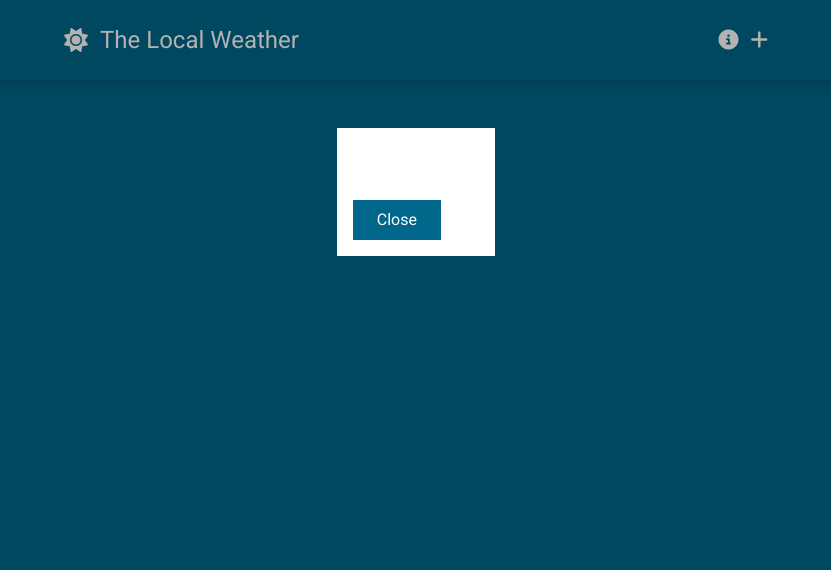
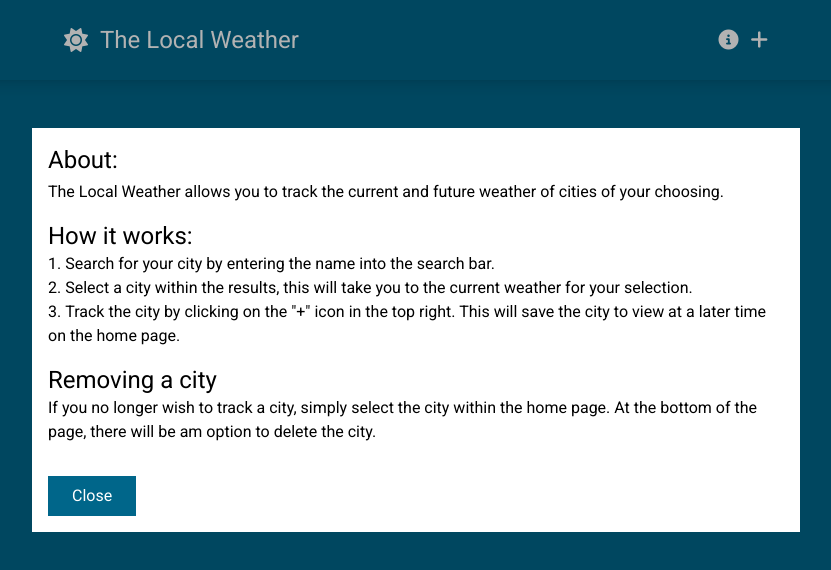
Before and after one commit to markpackham/VueTailwindWeatherApp, a Vue app: page / in a window 1280 px wide. Shown: the top 570 px of the page, without its empty margins (224-1055 px from the left). Built offline with nearby package versions, Linux system fonts and the light colour scheme.

Commit message:
add modalActive prop
https://youtu.be/NilffTjcDVA?t=302

```diff
--- a/src/components/BaseModal.vue
+++ b/src/components/BaseModal.vue
@@ -8,7 +8,35 @@
 </template>
 
 <script setup>
-</script>
+  defineEmits(["close-modal"]);
+  defineProps({
+    modalActive: {
+      type: Boolean,
+      default: false,
+    },
+  });
+  </script>
 
-<style lang="scss" scoped>
-</style>
+  <style scoped>
+  .modal-outer-enter-active,
+  .modal-outer-leave-active {
+    transition: opacity 0.3s cubic-bezier(0.52, 0.02, 0.19, 1.02);
+  }
+  .modal-outer-enter-from,
+  .modal-outer-leave-to {
+    opacity: 0;
+  }
+  .modal-inner-enter-active {
+    transition: all 0.3s cubic-bezier(0.52, 0.02, 0.19, 1.02) 0.15s;
+  }
+  .modal-inner-leave-active {
+    transition: all 0.3s cubic-bezier(0.52, 0.02, 0.19, 1.02);
+  }
+  .modal-inner-enter-from {
+    opacity: 0;
+    transform: scale(0.8);
+  }
+  .modal-inner-leave-to {
+    transform: scale(0.8);
+  }
+  </style>
--- a/src/components/SiteNavigation.vue
+++ b/src/components/SiteNavigation.vue
@@ -39,8 +39,41 @@
         ></i>
       </div>
 
-      <BaseModal>
-      <h1>Hello From Modal</h1></BaseModal>
+      <BaseModal
+        :modalActive="modalActive"
+        @close-modal="toggleModal"
+      >
+        <div class="text-black">
+          <h1 class="text-2xl mb-1">About:</h1>
+          <p class="mb-4">
+            The Local Weather allows you to track the current and
+            future weather of cities of your choosing.
+          </p>
+          <h2 class="text-2xl">How it works:</h2>
+          <ol class="list-decimal list-inside mb-4">
+            <li>
+              Search for your city by entering the name into the
+              search bar.
+            </li>
+            <li>
+              Select a city within the results, this will take
+              you to the current weather for your selection.
+            </li>
+            <li>
+              Track the city by clicking on the "+" icon in the
+              top right. This will save the city to view at a
+              later time on the home page.
+            </li>
+          </ol>
+
+          <h2 class="text-2xl">Removing a city</h2>
+          <p>
+            If you no longer wish to track a city, simply select
+            the city within the home page. At the bottom of the
+            page, there will be am option to delete the city.
+          </p>
+        </div>
+      </BaseModal>
     </nav>
   </header>
 </template>
```
